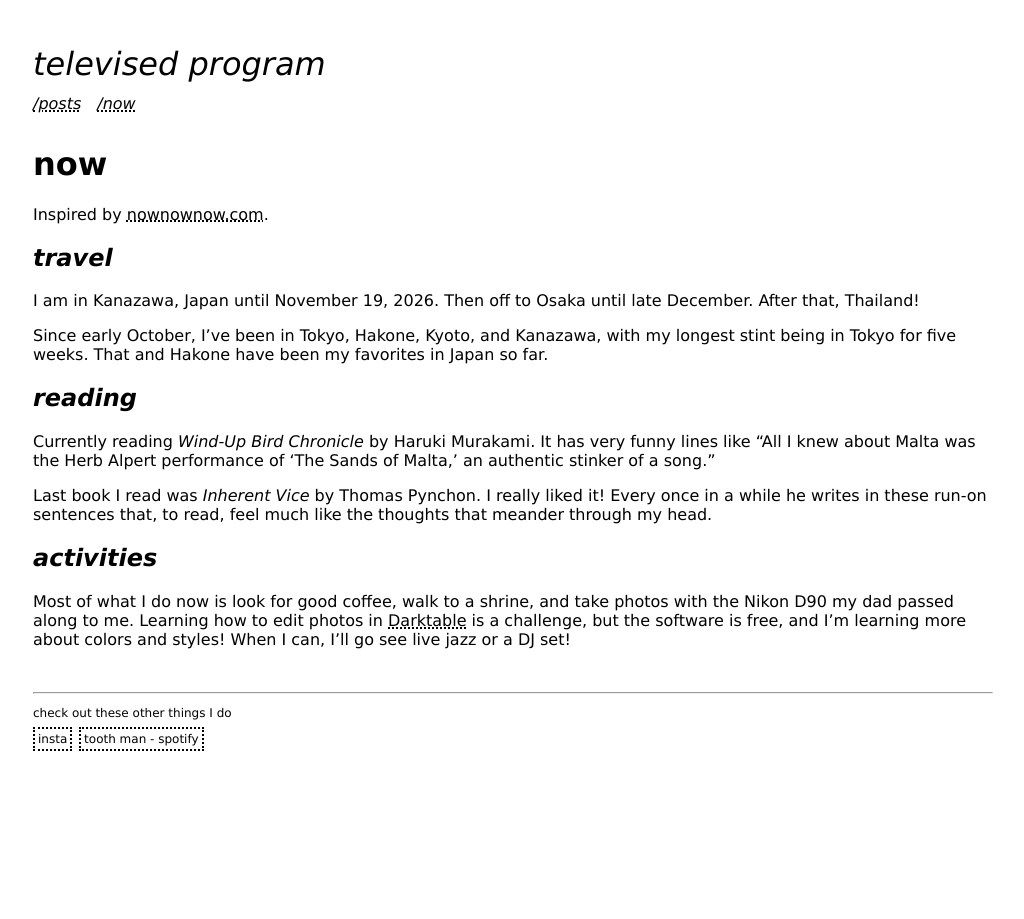
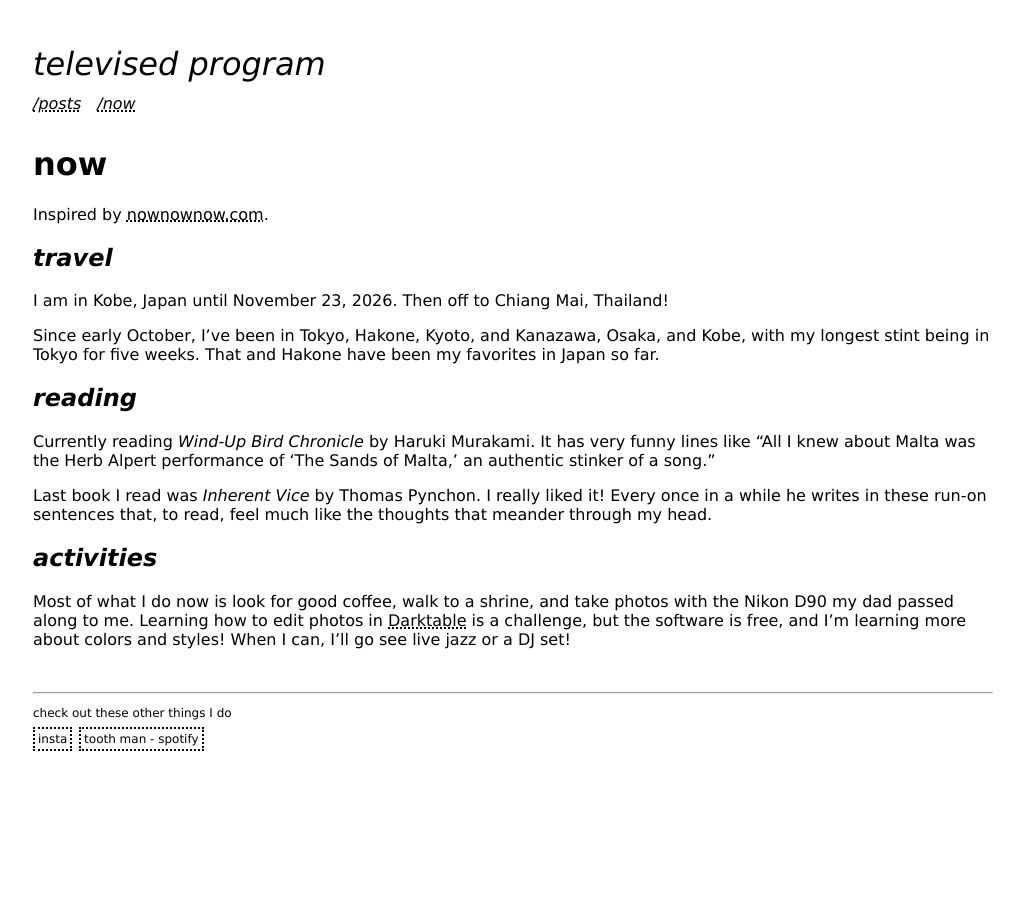
Before and after one commit to televised-program/televised-program.github.io, a Jekyll site: the page built from now.md, in a window 1280 px wide. Shown: the whole page, without its empty margins (127-1151 px from the left). Built offline with Jekyll 4.4.1, drawn with Linux system fonts in a browser that asks for light colours.

Commit message:
Update now.md

```diff
--- a/now.md
+++ b/now.md
@@ -8,9 +8,9 @@ permalink: /now
 Inspired by [nownownow.com](https://nownownow.com).
 
 ## _travel_
-I am in Kanazawa, Japan until November 19, 2026. Then off to Osaka until late December. After that, Thailand!
+I am in Kobe, Japan until November 23, 2026. Then off to Chiang Mai, Thailand!
 
-Since early October, I've been in Tokyo, Hakone, Kyoto, and Kanazawa, with my longest stint being in Tokyo for five weeks. That and Hakone have been my favorites in Japan so far.
+Since early October, I've been in Tokyo, Hakone, Kyoto, and Kanazawa, Osaka, and Kobe, with my longest stint being in Tokyo for five weeks. That and Hakone have been my favorites in Japan so far.
 
 ## _reading_
 Currently reading _Wind-Up Bird Chronicle_ by Haruki Murakami. It has very funny lines like "All I knew about Malta was the Herb Alpert performance of 'The Sands of Malta,' an authentic stinker of a song."
```
